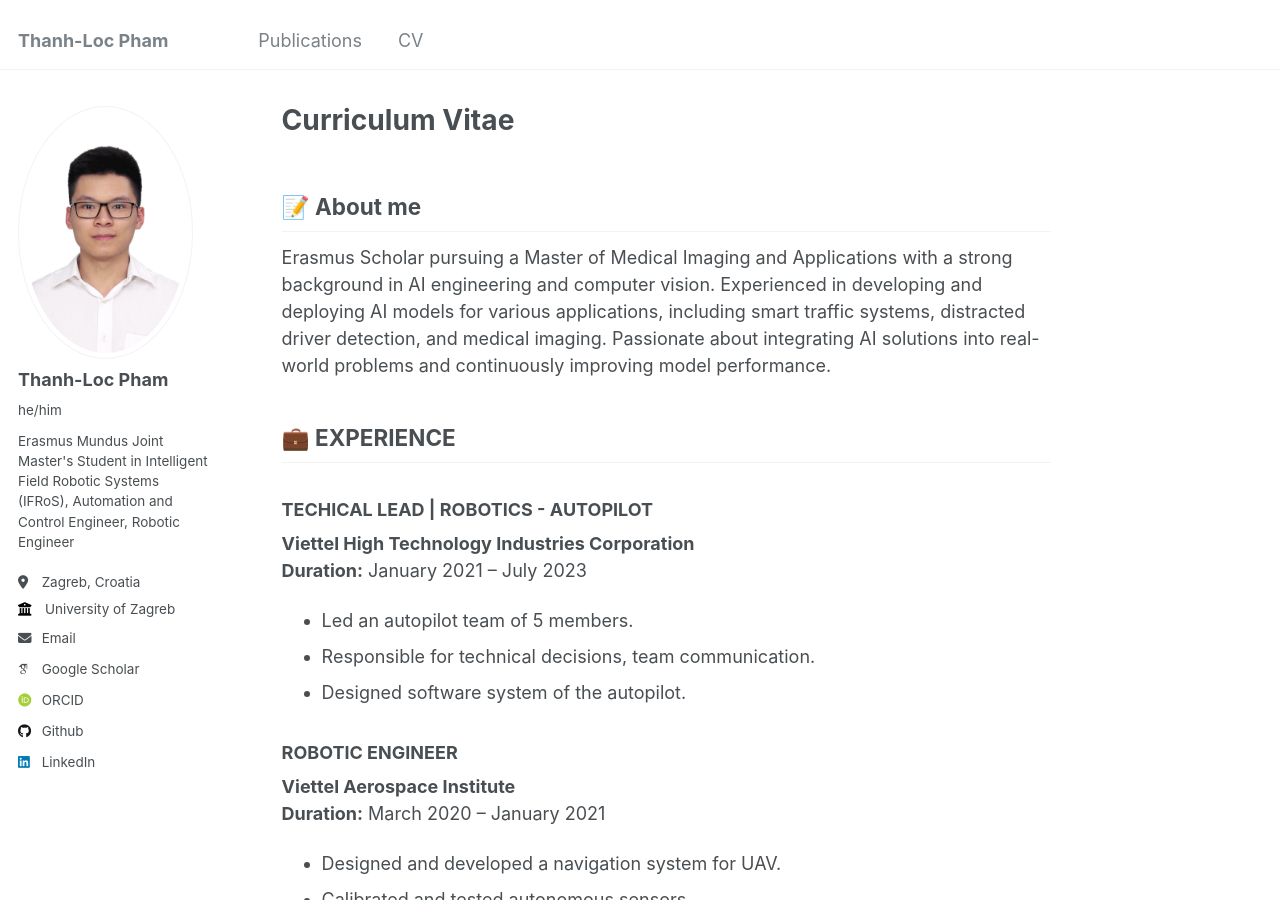
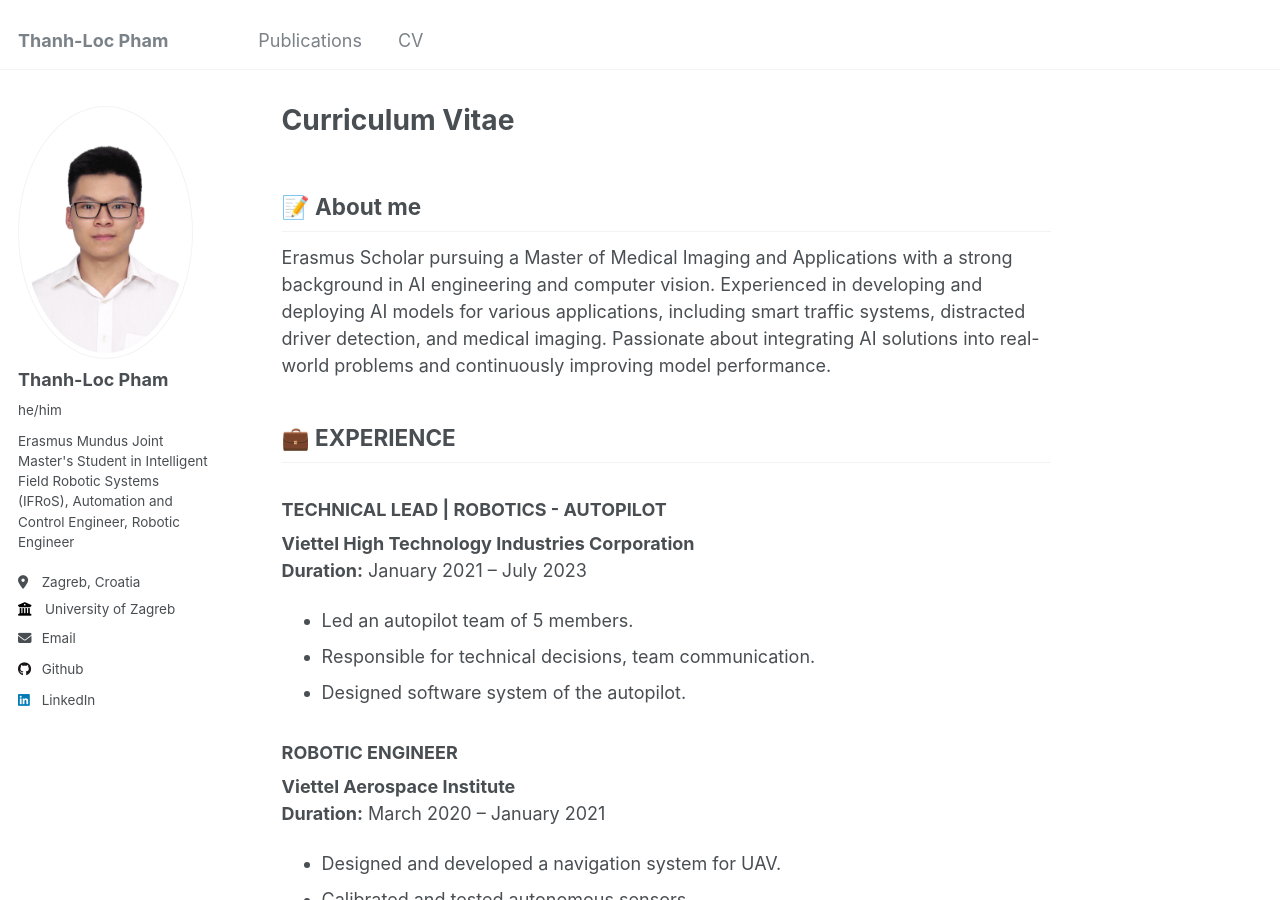
Before and after one commit to leopt4/leopt4.github.io, a Jekyll site: the page built from _pages/about.md, in a window 1280 px wide and 900 px high. Built offline with Jekyll 4.4.1, drawn with Linux system fonts in a browser that asks for light colours; some web fonts are replaced.

Commit message:
edited CV page

```diff
--- a/_config.yml
+++ b/_config.yml
@@ -32,9 +32,9 @@ author:
 
   # Academic websites
   arxiv            : # URL - Update with the correct link to your profile
-  googlescholar    : "https://scholar.google.com/citations?user=PS_CX0AAAAAJ"
+  googlescholar    : #"https://scholar.google.com/citations?user=PS_CX0AAAAAJ"
   impactstory      : # URL
-  orcid            : "http://orcid.org/yourorcidurl"
+  orcid            : #"http://orcid.org/yourorcidurl"
   semantic         : # URL
   pubmed           : #"https://www.ncbi.nlm.nih.gov/pubmed/?term=john+snow"
   researchgate     : # URL
--- a/_pages/about.md
+++ b/_pages/about.md
@@ -12,7 +12,7 @@ Erasmus Scholar pursuing a Master of Medical Imaging and Applications with a str
 
 ## 💼 EXPERIENCE
 
-### TECHICAL LEAD | ROBOTICS - AUTOPILOT
+### TECHNICAL LEAD | ROBOTICS - AUTOPILOT
 **Viettel High Technology Industries Corporation**
 **Duration:** January 2021 – July 2023
 - Led an autopilot team of 5 members.
```
Also changed, not shown: _publications/2019-07-01-paper-title-FT-SMC-FJMS-DO.md (+1 -1 lines), _publications/2021-01-02-paper-OARL-UNMS.md (+1 -1 lines), _publications/2022-03-01-paper-OAC-RL-USV-ED.md (+1 -1 lines), _publications/2022-11-01-paper-DO-RL-USV.md (+1 -1 lines).
